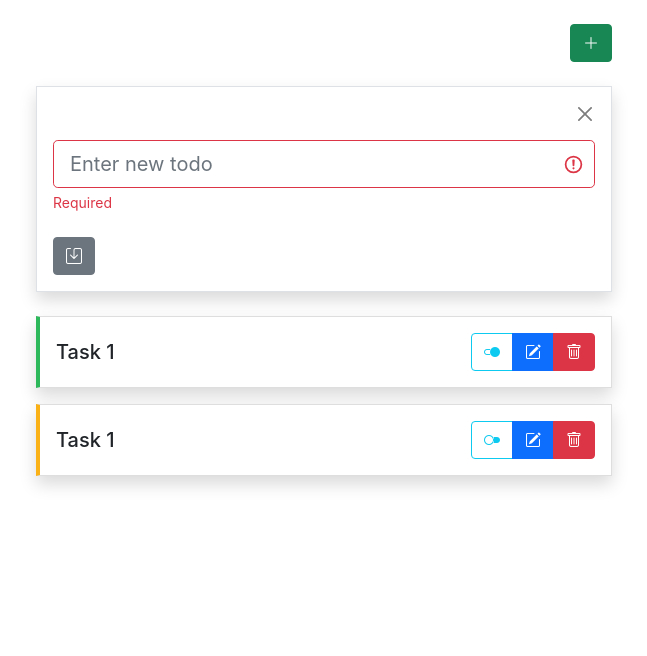
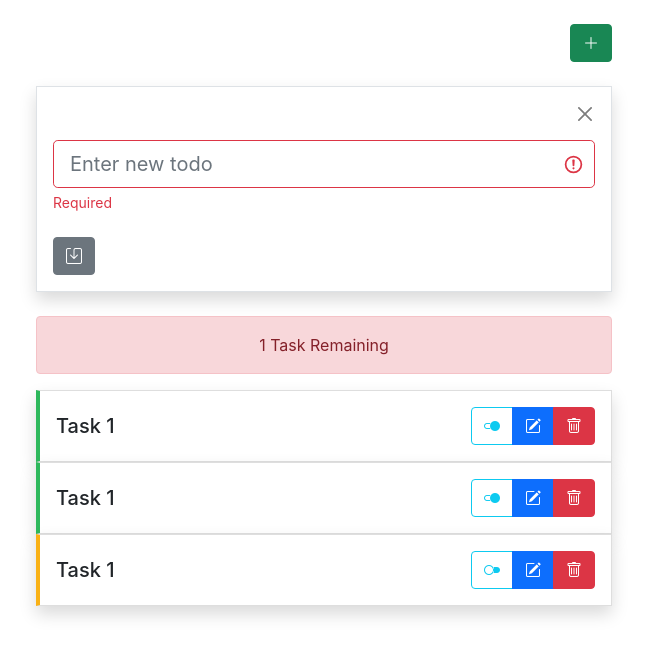
Before and after one commit to earth824/cc9-react-basic-todo-list, a React (Create React App) app: page / in a window 1280 px wide. Shown: the top 656 px of the page, without its empty margins (316-963 px from the left). Built offline with nearby package versions, Linux system fonts and the light colour scheme.

Commit message:
add remaining message

```diff
--- a/src/App.js
+++ b/src/App.js
@@ -28,7 +28,24 @@ function App() {
             </button>
           </form>
         </div>
-        <div className="card shadow rounded-0 mb-3 bd-callout bd-callout-success">
+        <div class="alert alert-danger text-center">1 Task Remaining</div>
+        <div className="card shadow rounded-0 bd-callout bd-callout-success">
+          <div className="card-body d-flex justify-content-between align-items-center">
+            <h5 className="mb-0">Task 1</h5>
+            <div className="btn-group">
+              <button className="btn btn-outline-info">
+                <i className="bi-toggle2-on" />
+              </button>
+              <button className="btn btn-primary">
+                <i className="bi-pencil-square" />
+              </button>
+              <button className="btn btn-danger">
+                <i className="bi-trash" />
+              </button>
+            </div>
+          </div>
+        </div>
+        <div className="card shadow rounded-0 bd-callout bd-callout-success">
           <div className="card-body d-flex justify-content-between align-items-center">
             <h5 className="mb-0">Task 1</h5>
             <div className="btn-group">
```
